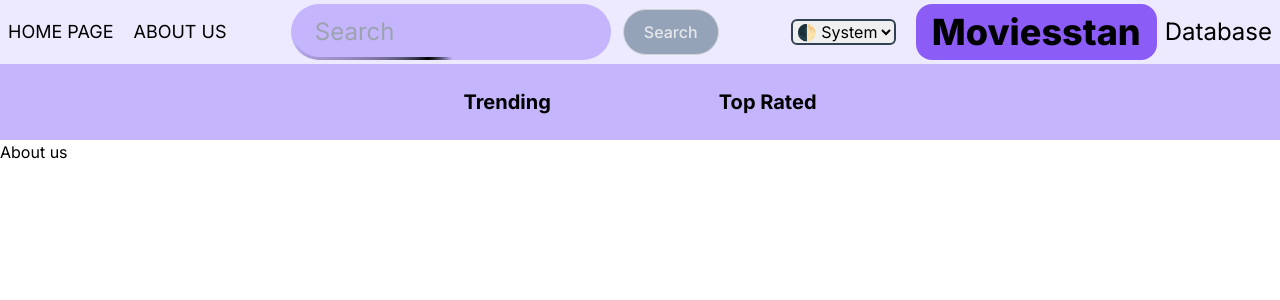
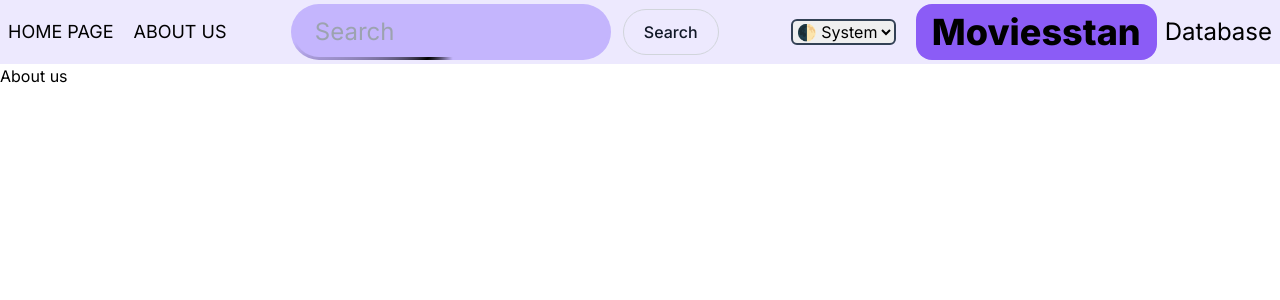
Before and after one commit to Erwinex/moviesstan-public, a Next.js app: page /about in a window 1280 px wide. Shown: the top 300 px of the page. Built offline with nearby package versions, Linux system fonts and the light colour scheme.

Commit message:
change header loaction from layout to home page

```diff
--- a/app/layout.tsx
+++ b/app/layout.tsx
@@ -3,7 +3,6 @@ import type { Metadata } from "next";
 import { Inter } from "next/font/google";
 import "./globals.css";
 import Provider from "./Provider";
-import Header from "@/components/Header";
 
 const inter = Inter({ subsets: ["latin"] });
 
@@ -23,7 +22,6 @@ export default function RootLayout({
       <body className={inter.className}>
         <Provider>
           <Navbar />
-          <Header />
           {children}
         </Provider>
       </body>
--- a/app/page.tsx
+++ b/app/page.tsx
@@ -1,3 +1,4 @@
+import Header from "@/components/Header";
 import ResultMovies from "@/components/ResultMovies";
 import { HomePageProp } from "@/types";
 import Image from "next/image";
@@ -19,8 +20,9 @@ export default async function Home({ searchParams }: HomePageProp) {
   const data = await res.json();
   const results = data.results;
   return (
-    <div className="px-8">
+    <>
+      <Header />
       <ResultMovies results={results} />
-    </div>
+    </>
   );
 }
--- a/components/HeaderItem.tsx
+++ b/components/HeaderItem.tsx
@@ -11,7 +11,8 @@ export default function HeaderItem({ lable, param }: HeaderItemProps) {
     <h2 className="group">
       <Link
         className={`hover:text-blue-400 p-5 rounded-full ${
-          show === param
+          show === param ||
+          (sreachParams.get("show") === null && param === "fetchTrending")
             ? "dark:bg-slate-600 bg-slate-200 "
             : "group-hover:motion-safe:animate-pulse"
         }`}
--- a/components/ResultMovies.tsx
+++ b/components/ResultMovies.tsx
@@ -3,10 +3,10 @@ import MovieCard from "./MovieCard";
 
 export default function ResultMovies({ results }: ResultMoviesProps) {
   return (
-    <section className="sm:grid sm:grid-cols-2 md:grid-cols-3 lg:grid-cols-4 xl:grid-cols-5 max-w-7xl mx-auto py-6">
+    <main className="sm:grid sm:grid-cols-2 md:grid-cols-3 lg:grid-cols-4 xl:grid-cols-5 max-w-7xl mx-auto py-6">
       {results.map((result) => (
         <MovieCard key={result.id} theResultMovie={result} />
       ))}
-    </section>
+    </main>
   );
 }
--- a/components/Searchbox.tsx
+++ b/components/Searchbox.tsx
@@ -1,15 +1,19 @@
 "use client";
 
 import { useRouter } from "next/navigation";
-import { useState, type FormEvent } from "react";
+import { useRef, useState, type FormEvent } from "react";
+import { CiSearch } from "react-icons/ci";
 
 export default function Searchbox() {
-  const [searchValue, setSearchValue] = useState("");
   const router = useRouter();
   function submitHandeler(e: FormEvent<HTMLFormElement>) {
     e.preventDefault();
+    const formData = new FormData(e.currentTarget);
+    const searchValue = formData.get("search");
+    if (!searchValue) return;
     router.push("/search/" + searchValue);
   }
+  console.log("render");
   return (
     <div className=" ">
       <form
@@ -21,19 +25,16 @@ export default function Searchbox() {
             className="text-black dark:text-white"
             type="text"
             placeholder="Search"
-            value={searchValue}
-            onChange={(e: React.FormEvent<HTMLInputElement>) => {
-              setSearchValue(e.currentTarget.value);
-            }}
+            name="search"
           />
         </div>
 
         <button
           type="submit"
-          disabled={searchValue === ""}
-          className="my-auto disabled:bg-slate-400 disabled:text-gray-200 dark:disabled:bg-slate-400 dark:disabled:text-gray-200 disabled:cursor-not-allowed text-gray-900 bg-[inherit] border border-gray-300 focus:outline-none hover:bg-violet-100 focus:ring-4 focus:ring-gray-400 font-medium rounded-full text-md px-5 py-2.5 me-2 dark:bg-[inherit] dark:text-white dark:border-gray-600 dark:hover:bg-violet-500 dark:hover:border-gray-600 dark:focus:ring-gray-700"
+          className="my-auto text-gray-900 bg-[inherit] border border-gray-300 focus:outline-none hover:bg-violet-300 focus:ring-4 focus:ring-gray-400 font-medium rounded-full px-5 py-2.5 me-2 dark:bg-[inherit] dark:text-white dark:border-gray-600 dark:hover:bg-violet-500 dark:hover:border-gray-600 dark:focus:ring-gray-700"
         >
-          Search
+          <CiSearch className="inline-block md:hidden" />
+          <span className="hidden md:inline-block">Search</span>
         </button>
       </form>
     </div>
```
